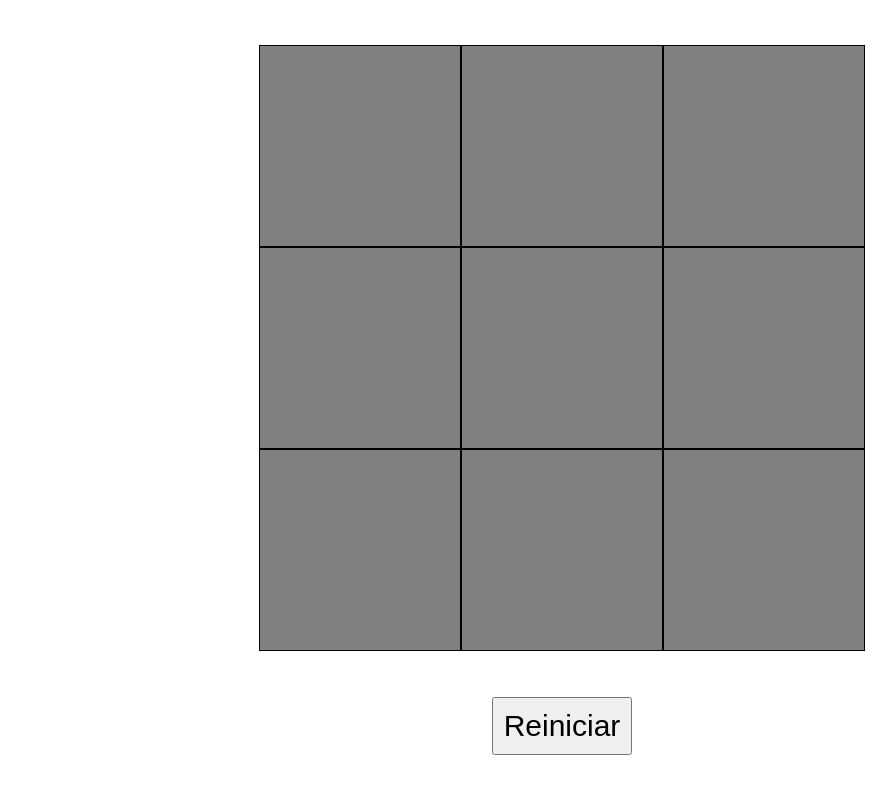
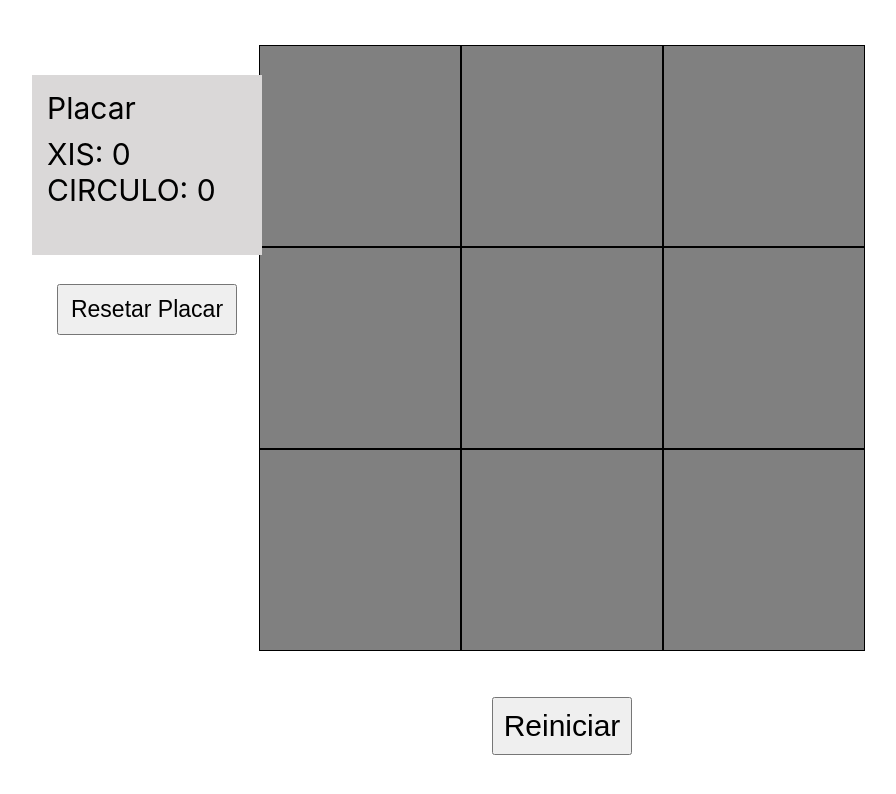
Before and after one commit to lucas4325/Jogo-da-velha, a React (Create React App) app: page / in a window 1280 px wide. Shown: the top 794 px of the page, without its empty margins (78-974 px from the left). Built offline with nearby package versions, Linux system fonts and the light colour scheme.

Commit message:
merge bugfix/sweetalert2-position

```diff
--- a/package.json
+++ b/package.json
@@ -13,6 +13,8 @@
     "react": "^18.2.0",
     "react-dom": "^18.2.0",
     "react-scripts": "5.0.1",
+    "sweetalert2": "^11.7.9",
+    "sweetalert2-react-content": "^5.0.7",
     "typescript": "^4.9.5",
     "web-vitals": "^2.1.4"
   },
--- a/src/App.css
+++ b/src/App.css
@@ -1,4 +1,10 @@
 .App {
+  width: 100%;
+  height: 100%;
+
+}
+
+#alinhar{
   width: 100%;
   height: 100%;
   display: flex;
@@ -62,3 +68,35 @@ button {
 .barraX2 {
   transform: rotate(-45deg);
 }
+
+#placar {
+  width: 250px;
+  height: 300px;
+  position: absolute;
+  margin-top: 50px;
+  margin-left: 100px;
+  display: flex;
+  flex-direction: column;
+  justify-content: space-around;
+  align-items: center;
+}
+
+#placar1 {
+  width: 200px;
+  height: 150px;
+  background-color: rgb(218, 216, 216);
+  padding: 15px;
+  font-size: 35px;
+  text-align: center;
+}
+
+#placar button {
+  width: 180px;
+  font-size: 23px;
+}
+
+#placar div {
+  margin-top: 10px;
+  text-align: left;
+  font-size: 30px;
+}
--- a/src/App.tsx
+++ b/src/App.tsx
@@ -1,28 +1,43 @@
-import React, {useState} from 'react';
+import React, {useRef, useState} from 'react';
 import Xis from './components/xis';
 import Circulo from './components/circulo';
 import Vencedor from './components/vencedor';
+import Swal, { SweetAlertOptions } from 'sweetalert2'
+import withReactContent from 'sweetalert2-react-content'
 import './App.css';
 
+const MySwal = withReactContent(Swal)
+
 function App() {
-  const [ lista, setLista ] = useState<Array<any>>([undefined, undefined, undefined, undefined, undefined, undefined, undefined, undefined, undefined])
+  const [ lista, setLista ] = useState<Array<Array<number>>>([[0,0,0],[0,0,0],[0,0,0]])
   const [ jogada, setJogada ] = useState(true)
   const [ bloquear, setBloquear] = useState(false)
-  const reset = [undefined, undefined, undefined, undefined, undefined, undefined, undefined, undefined, undefined]
+  const [ placar, setPlacar ] = useState({xis:0, circulo: 0})
+  const reset = [[0,0,0],[0,0,0],[0,0,0]]
+  const divRef = useRef<HTMLDivElement | null>(null)
 
-  const vencedor = ()=>{
+  const vencedor = () => {
     const ganhador = Vencedor(lista)
-
-    if (ganhador === 'XIS' || ganhador === 'CIRCULO') {
-      console.log(`O vencedo é ${ganhador}`);
+    if (ganhador !== '') {
+      const options: SweetAlertOptions = {
+        title: `O vencedo é ${ganhador}`,
+        target: divRef.current ?? 'body',
+        heightAuto: false
+      };
+      MySwal.fire(options)
+      if (ganhador === 'XIS') setPlacar({...placar, xis : placar.xis + 1})
+      if (ganhador === 'CIRCULO') setPlacar({...placar, circulo : placar.circulo + 1})
       setBloquear(true)
     }
   }
 
   const clicked = (e: HTMLDivElement)=> {
-    const id = Number(e.getAttribute('id'))
-    if (!lista[id] && !bloquear){
-      lista[id] = jogada ? Xis() : Circulo()
+    const id = e.getAttribute('id')
+    const i = Number(id?.charAt(0))
+    const j = Number(id?.substr(-1))
+
+    if (lista[i][j] === 0 && !bloquear){
+      lista[i][j] = jogada ? 1 : 4
       setJogada(!jogada)
       setLista([...lista])
       vencedor()
@@ -36,15 +51,36 @@ function App() {
   }
 
   return (
-    <div className="App">
-      <div id='principal'>
-        {lista.map((e, i)=>{
-          return(
-            <div id={`${i}`} onClick={(event)=>{clicked(event.currentTarget)}} className='quadrados'>{e}</div>
-          )
-        })}
+    <div className="App" ref={(ref) => divRef.current = ref}>
+      <div id='placar'>
+        <div id='placar1'>
+          Placar
+          <div>
+            XIS: {placar.xis}<br />
+            CIRCULO: {placar.circulo}
+          </div>
+        </div>
+        <button onClick={()=>{setPlacar({xis:0, circulo: 0})}}>Resetar Placar</button>
       </div>
-      <button onClick={resetar}>Reiniciar</button>
+
+      <div id='alinhar'>
+        <div id='principal'>
+          {
+            lista.map((e,i):any=>{
+              return e.map((E,I)=>{
+                return (
+                  <div key={`${i}:${I}`} id={`${i}:${I}`} onClick={(event)=>{clicked(event.currentTarget)}} className='quadrados' >
+                    {
+                      E === 1 ? <Xis/> : E === 4 ? <Circulo/> : undefined
+                    }
+                  </div>
+                )
+              })
+            })
+          }
+        </div>
+        <button onClick={resetar}>Reiniciar</button>
+      </div>
     </div>
   );
 }
--- a/src/components/vencedor.tsx
+++ b/src/components/vencedor.tsx
@@ -1,38 +1,37 @@
-// import React from "react";
+const Vencedor = (lista:any) =>{
+  let soma: number = 0
+  let somaD: number = 0
+  let resultado = ''
 
-const casosDeVitoria = [[0,1,2], [3,4,5], [6,7,8], [0,3,6], [1,4,7], [2,5,8], [0,4,8], [2,4,6]]
+  const percorre = (orientacao:string)=>{
+    for (let i=0; i<=2; i++){
+      for (let j=0; j<=2; j++){
+        if (orientacao === 'horizontal'){
+          soma = soma + lista[i][j]
+        } else{
+          soma = soma + lista[j][i]
+        }
+        if (soma === 3) {resultado = 'XIS'}
+        if (soma === 12) {resultado = 'CIRCULO'}
+      }
+      soma = 0
+      somaD = somaD + lista[i][i]
 
-const Vencedor = (lista:any) =>{
-  let c:Array<number> = []
-  let x:Array<number> = []
-  let v:string = ''
-  lista.map((e:any, i:number): void =>{if(e && e.props.className === 'circulo') c = [...c, i]})
-  lista.map((e:any, i:number): void =>{if(e && e.props.className === 'xis')  x = [...x, i]})
+      if (somaD === 3) {resultado = 'XIS'}
+      if (somaD === 12) {resultado = 'CIRCULO'}
+    }
+    somaD = 0
+    somaD = lista[0][2] + lista[1][1] + lista[2][0]
 
-  casosDeVitoria.map(eM =>{
-    const rc = c.reduce((a:number, e:number): any =>{
-      if (e === eM[0] || e === eM[1] || e === eM[2]){
-        return ++a
-      }
-      return a
-    }, 0)
+    if (somaD === 3) {resultado = 'XIS'}
+    if (somaD === 12) {resultado = 'CIRCULO'}
+    somaD = 0
+  }
 
-    const rx = x.reduce((a:number, e:number): any =>{
-      if (e === eM[0] || e === eM[1] || e === eM[2]){
-        return ++a
-      }
-      return a
-    }, 0)
+  percorre('vertical')
 
-    if (rc === 3) {
-      v = 'CIRCULO'
-    }
-    if (rx === 3){
-      v = 'XIS'
-    }
-  })
-
-  if(v === 'XIS' || v === 'CIRCULO') return v
+  if (resultado === '') percorre('horizontal')
+  return resultado
 }
 
 export default Vencedor
--- a/src/index.css
+++ b/src/index.css
@@ -1,11 +1,23 @@
+/* *,
+*:after,
+*:before {
+    margin: 0;
+    padding: 0;
+    box-sizing: content-box;
+    border: 0;
+    text-decoration: none;
+} */
+
 html {
   height: 100%;
   width: 100%;
 }
 
 body {
+  /* list-style-type: none; */
   width: 100%;
   height: 100%;
+  font-size: 100%;
   margin: 0;
   font-family: -apple-system, BlinkMacSystemFont, 'Segoe UI', 'Roboto', 'Oxygen',
     'Ubuntu', 'Cantarell', 'Fira Sans', 'Droid Sans', 'Helvetica Neue',
```
Also changed, not shown: 1 other file (tests, documents, lock files or other folders).
